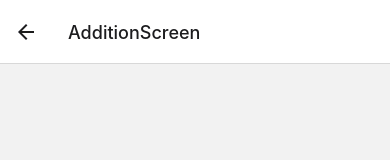
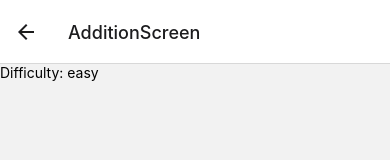
Before and after one commit to JashanB/React-Native-Flashcards, a React Native app: screen / in a window 390 px wide. Both pictures are taken after a click on the button "ADDITION". Shown: the top 160 px of the page. Built offline with nearby package versions, Linux system fonts and the light colour scheme.

Commit message:
adding difficulty setting

```diff
--- a/components/gameScreen/Gamescreen.tsx
+++ b/components/gameScreen/Gamescreen.tsx
@@ -1,5 +1,7 @@
 import React from 'react';
-import type {PropsWithChildren} from 'react';
+import type { PropsWithChildren } from 'react';
+import { useNavigation } from '@react-navigation/native';
+
 import {
     SafeAreaView,
     ScrollView,
@@ -12,10 +14,13 @@ import {
 } from 'react-native';
 
 
-const GameScreen = () => {
+const GameScreen = ({ route }) => {
+    const { difficulty } = route.params;
+
     return (
         <View >
             {/* Content of the second screen */}
+            <Text>Difficulty: {difficulty}</Text>
         </View>
     );
 };
```
Lines whose indentation alone changed are shown as unchanged.
